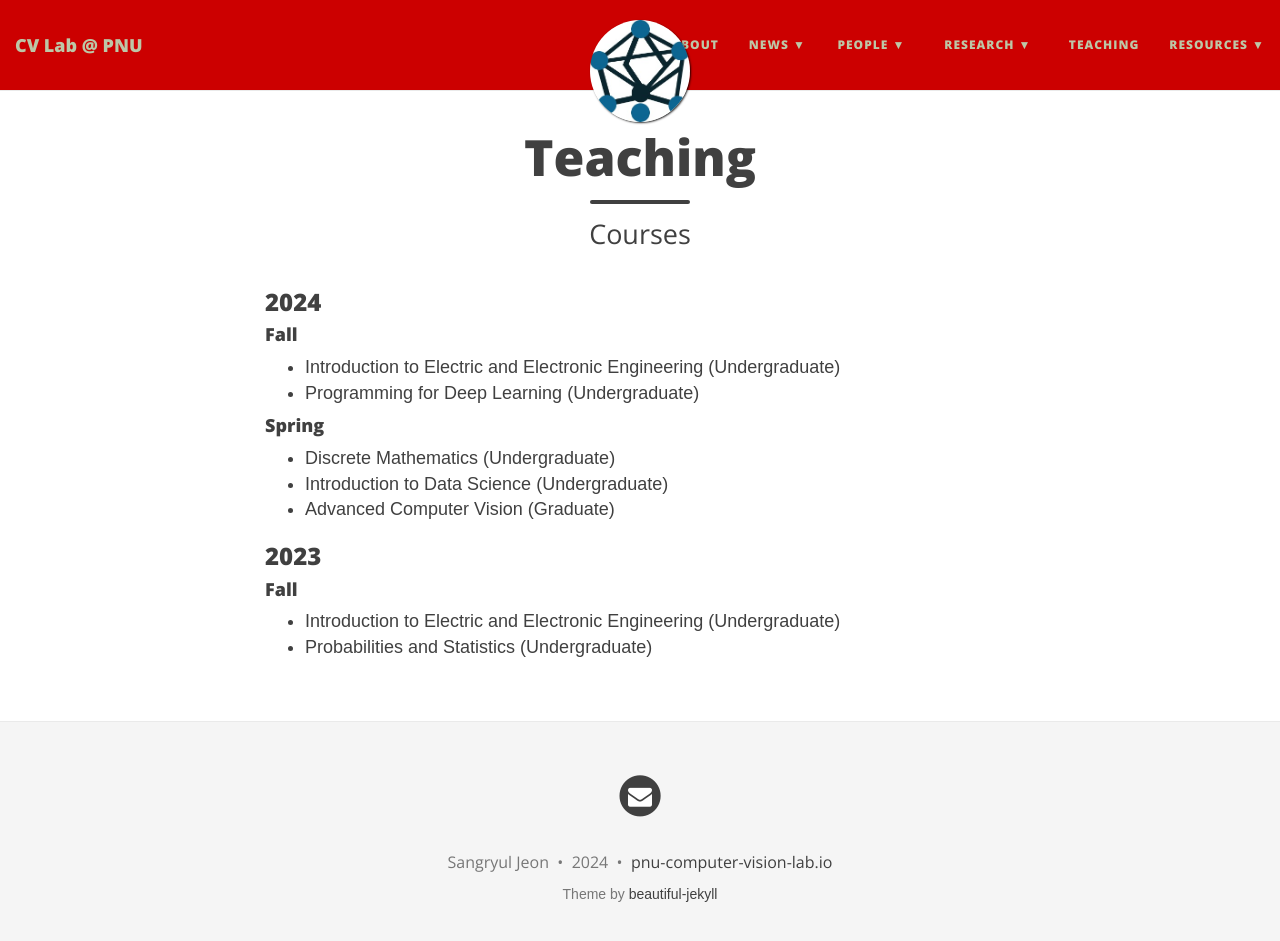
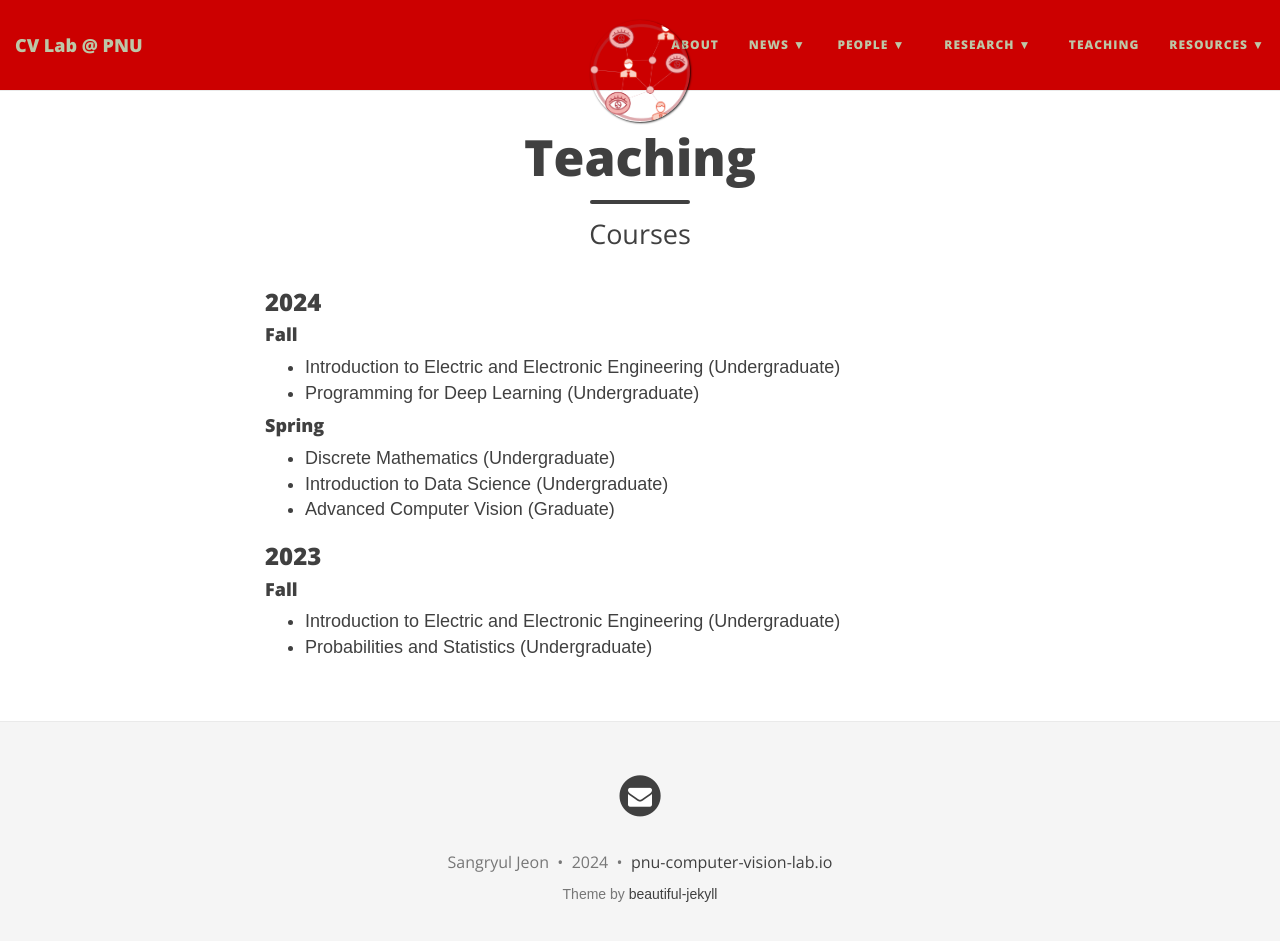
Before and after one commit to pnu-computer-vision-lab/pnu-computer-vision-lab.github.io, a Jekyll site: the page built from teaching.md, in a window 1280 px wide and 955 px high. Shown: the top 941 px of the window. Built offline with Jekyll 4.4.1, drawn with Linux system fonts in a browser that asks for light colours; nearby versions of some CDN libraries.

Commit message:
Update _config.yml

```diff
--- a/_config.yml
+++ b/_config.yml
@@ -45,7 +45,7 @@ navbar-links:
 
 # Image to show in the navigation bar - image must be a square (width = height)
 # Remove this parameter if you don't want an image in the navbar
-avatar: "/img/cvlab_logo_image.jpg"
+avatar: "/img/cvlab_logo_image.png"
 
 # If you want to have an image logo in the top-left corner instead of the title text,
 # then specify the following parameter
```
